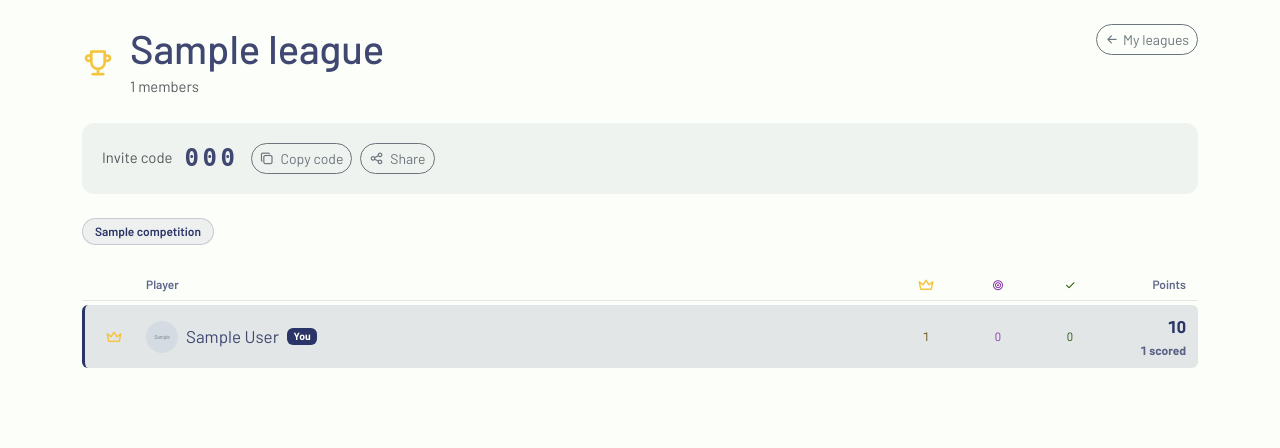
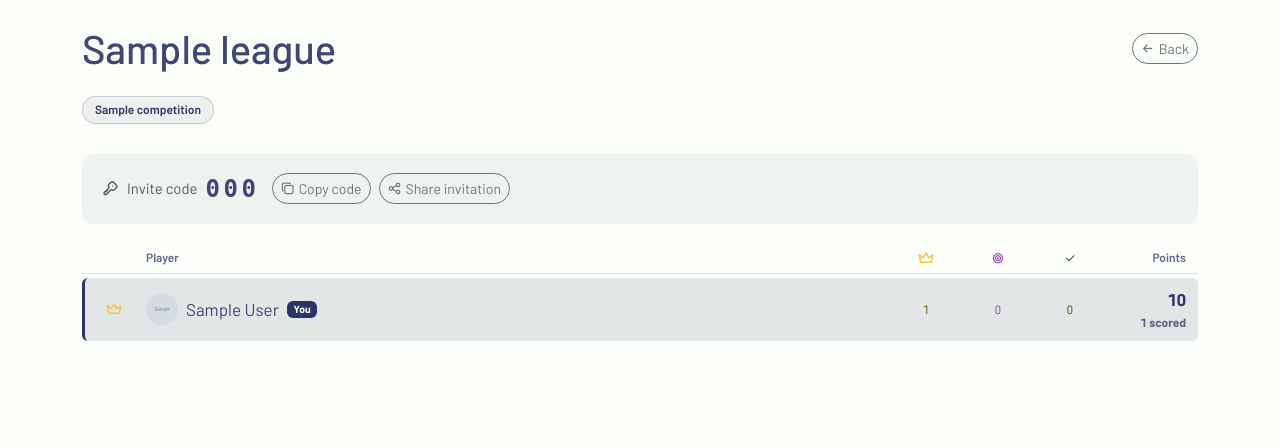
Before and after one commit to AmauryArmengaud/Ovalpronos, a Django app: page /leagues/1/ in a window 1280 px wide. Shown: the part 82-530 px from the top of the page. Run offline with Django 5.2, Linux system fonts and the light colour scheme; a user stored in the database is signed in; tables that the repository leaves empty hold one stand-in row (values such as "Sample post"); grey boxes marked "Sample" are stand-in pictures.

Commit message:
fix(leagues): rewrite detail page, remove min-height from card zones
- detail.html: full rewrite — league-page-wrap, league-invite-block,
  comp-divider-chip, share button with data-url/data-text, _table.html
  include, scroll-to-current-user JS, Leave modal, badge-ended in header
- Remove min-height from zone-a and zone-c (badge-ended took too much
  vertical space; natural content height is sufficient)
- i18n: detail.html strings now extracted and mapped

Co-Authored-By: Claude Sonnet 4.6 <noreply@anthropic.com>

```diff
--- a/static/css/main.css
+++ b/static/css/main.css
@@ -1202,7 +1202,6 @@ main {
   display: flex;
   align-items: center;
   gap: 0.5rem;
-  min-height: 36px;
 }
 
 .league-card-name {
@@ -1229,7 +1228,6 @@ main {
   display: flex;
   align-items: center;
   gap: 0.5rem;
-  min-height: 36px;
   color: var(--color-text-secondary);
   font-size: var(--text-sm);
 }
--- a/templates/leagues/detail.html
+++ b/templates/leagues/detail.html
@@ -6,47 +6,51 @@
 {% block content %}
 <div class="league-page-wrap">
 
-{# ── Page header ── #}
-<div class="d-flex align-items-start gap-3 mb-4">
-  <div class="d-flex align-items-center gap-3 flex-grow-1" style="min-width: 0;">
-    <i class="ti ti-trophy page-header-icon" style="color: var(--color-badge-exact); flex-shrink: 0;" aria-hidden="true"></i>
-    <div style="min-width: 0; word-break: break-word;">
-      <h1 class="mb-0">{{ league.name }}</h1>
-      <span class="text-muted small">
-        {{ league.members.count }} {% trans "members" %}
-        {% if not league.is_active %}
-          &nbsp;<span class="badge-ended">{% trans "Ended" %}</span>
-        {% endif %}
-      </span>
-    </div>
+{# ── Header ───────────────────────────────────────────────────────────── #}
+<div class="d-flex align-items-center justify-content-between mb-4">
+  <div class="d-flex align-items-center gap-2 min-w-0">
+    <h1 class="mb-0 text-truncate">{{ league.name }}</h1>
+    {% if not league.is_active %}
+      <span class="badge-ended flex-shrink-0">{% trans "Ended" %}</span>
+    {% endif %}
   </div>
-  <div class="d-flex gap-2 flex-shrink-0">
+  <div class="d-flex gap-2 flex-shrink-0 ms-2">
     {% if not is_creator %}
     <button type="button"
             class="btn btn-outline-secondary btn-sm"
             data-bs-toggle="modal"
-            data-bs-target="#leaveModal"
-            aria-label="{% trans 'Leave league' %}">
+            data-bs-target="#leaveModal">
       <i class="ti ti-logout me-1" aria-hidden="true"></i>{% trans "Leave" %}
     </button>
     {% endif %}
     <a href="{% url 'leagues:list' %}" class="btn btn-outline-secondary btn-sm">
-      <i class="ti ti-arrow-left me-1" aria-hidden="true"></i><span class="d-none d-sm-inline">{% trans "My leagues" %}</span>
+      <i class="ti ti-arrow-left me-1" aria-hidden="true"></i>{% trans "Back" %}
     </a>
   </div>
 </div>
 
-{# ── Invite block ── #}
-<div class="league-invite-block mb-4" role="region" aria-label="{% trans 'Invite' %}">
-  <span class="text-muted small flex-shrink-0">{% trans "Invite code" %}</span>
-  <strong class="league-invite-code">{{ league.invite_code }}</strong>
+{# ── Competition chips ─────────────────────────────────────────────────── #}
+{% if league_competitions %}
+<div class="d-flex flex-wrap gap-2 mb-4">
+  {% for comp in league_competitions %}
+    <span class="comp-divider-chip">{{ comp.name }}</span>
+  {% endfor %}
+</div>
+{% endif %}
+
+{# ── Invite block ──────────────────────────────────────────────────────── #}
+<div class="league-invite-block mb-4">
+  <div class="d-flex align-items-center gap-2">
+    <i class="ti ti-key text-muted" aria-hidden="true"></i>
+    <span class="text-muted small">{% trans "Invite code" %}</span>
+    <span class="league-invite-code">{{ league.invite_code }}</span>
+  </div>
   <div class="league-invite-actions">
     <button type="button"
             class="copy-code-btn btn btn-outline-secondary btn-sm"
             data-code="{{ league.invite_code }}"
             aria-label="{% trans 'Copy code' %}">
-      <i class="ti ti-copy" aria-hidden="true"></i>
-      <span class="ms-1">{% trans "Copy code" %}</span>
+      <i class="ti ti-copy me-1" aria-hidden="true"></i>{% trans "Copy code" %}
     </button>
     <div class="league-share-group">
       <button type="button"
@@ -54,52 +58,36 @@
               data-url="{{ join_url }}"
               data-share-title="Oval'Pronos"
               data-text="{% blocktrans with name=league.name code=league.invite_code %}Join my league {{ name }} on Oval'Pronos, code {{ code }}{% endblocktrans %}"
-              aria-label="{% trans 'Share invite link' %}">
-        <i class="ti ti-share" aria-hidden="true"></i>
-        <span class="ms-1">{% trans "Share" %}</span>
+              aria-label="{% trans 'Share invitation' %}">
+        <i class="ti ti-share me-1" aria-hidden="true"></i>{% trans "Share invitation" %}
       </button>
       <input type="text" readonly
-             class="share-fallback-input form-control form-control-sm d-none mt-2"
+             class="share-fallback-input form-control form-control-sm d-none mt-1"
              aria-label="{% trans 'Invite link' %}">
     </div>
   </div>
 </div>
 
-{# ── Competitions ── #}
-{% with comps=league_competitions %}
-{% if comps %}
-<div class="d-flex flex-wrap gap-2 mb-4">
-  {% for comp in comps %}
-    <span class="comp-divider-chip">{{ comp.name }}</span>
-  {% endfor %}
-</div>
-{% endif %}
-{% endwith %}
-
-{# ── Inactive notice ── #}
-{% if not league.is_active %}
-<div class="alert alert-secondary py-2 small mb-4" role="status">
-  <i class="ti ti-info-circle me-1" aria-hidden="true"></i>{% trans "This league has ended. Rankings are final." %}
-</div>
-{% endif %}
-
-{# ── Leaderboard — reuses the shared ranking-row component ── #}
-{% include "rankings/_table.html" with entries=entries empty_reason=empty_reason %}
+{# ── Leaderboard ───────────────────────────────────────────────────────── #}
+{% include "rankings/_table.html" with entries=entries %}
 
 </div>{# /league-page-wrap #}
 
+{# ── Leave modal ───────────────────────────────────────────────────────── #}
 {% if not is_creator %}
-{# Leave confirmation modal #}
-<div class="modal fade" id="leaveModal" tabindex="-1" aria-labelledby="leaveModalLabel" aria-hidden="true">
+<div class="modal fade" id="leaveModal" tabindex="-1"
+     aria-labelledby="leaveModalLabel" aria-hidden="true">
   <div class="modal-dialog modal-sm modal-dialog-centered">
     <div class="modal-content">
       <div class="modal-body text-center py-4">
-        <i class="ti ti-logout mb-2" style="font-size: 2rem; color: var(--color-accent);" aria-hidden="true"></i>
-        <p class="mb-2 fw-semibold">{% trans "Leave this league?" %}</p>
-        <p class="text-muted small mb-4"
-           title="{{ league.name }}">{{ league.name|truncatechars:40 }}</p>
+        <i class="ti ti-logout mb-2 d-block" aria-hidden="true"
+           style="font-size: 2rem; color: var(--color-accent);"></i>
+        <p class="mb-1 fw-semibold">{% trans "Leave this league?" %}</p>
+        <p class="text-muted small mb-4">{{ league.name|truncatechars:40 }}</p>
         <div class="d-flex gap-2 justify-content-center">
-          <button type="button" class="btn btn-outline-secondary btn-sm" data-bs-dismiss="modal">{% trans "Cancel" %}</button>
+          <button type="button"
+                  class="btn btn-outline-secondary btn-sm"
+                  data-bs-dismiss="modal">{% trans "Cancel" %}</button>
           <form method="post" action="{% url 'leagues:leave' league.pk %}">
             {% csrf_token %}
             <button type="submit" class="btn btn-danger btn-sm">{% trans "Leave" %}</button>
@@ -110,9 +98,13 @@
   </div>
 </div>
 {% endif %}
-
 {% endblock %}
 
 {% block extra_js %}
-{% include "partials/_ranking_sticky_js.html" %}
+<script>
+  var _row = document.getElementById('current-user-row');
+  if (_row) {
+    _row.scrollIntoView({ behavior: 'smooth', block: 'nearest' });
+  }
+</script>
 {% endblock %}
```
Also changed, not shown: locale/fr/LC_MESSAGES/django.po, 1 other file.
